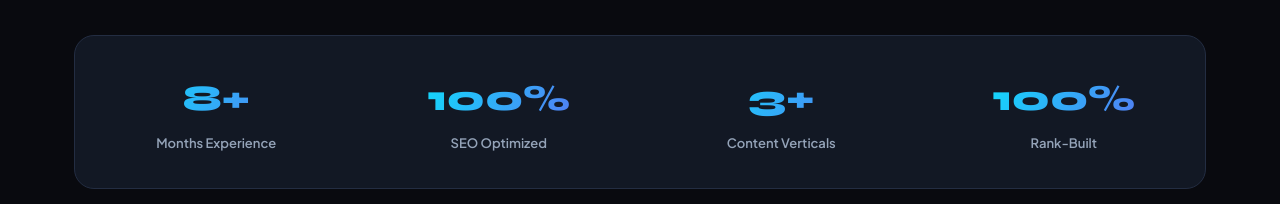
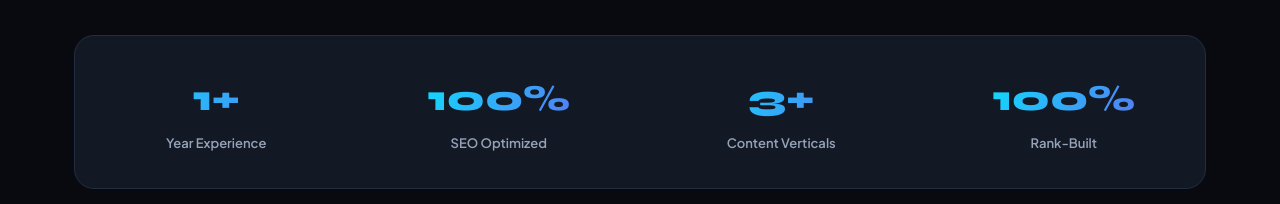
Before and after one commit to tahirulhassan/New, a plain HTML site: page index.html in a window 1280 px wide. Shown: the part 718-922 px from the top of the page. Drawn offline with Linux system fonts and the light colour scheme.

Commit message:
Updated experence

```diff
--- a/index.html
+++ b/index.html
@@ -1,3 +1,9 @@
+<!--
+ Author: {{author}}
+ Created: 2026-08-28 10:51:08
+ Modified: 2026-11-17 07:23:00
+ Filename: index.html
+-->
 <!DOCTYPE html>
 <html lang="en">
 <head>
@@ -473,7 +479,7 @@
   <section class="stats-ribbon reveal">
     <div class="container">
       <div class="stats-grid solid-card" style="padding:8px; display:grid;">
-        <div class="stat-card"><div class="stat-num" data-target="8" data-suffix="+">0</div><div class="stat-label">Months Experience</div></div>
+        <div class="stat-card"><div class="stat-num" data-target="1 Year" data-suffix="+">0</div><div class="stat-label">Year Experience</div></div>
         <div class="stat-card"><div class="stat-num" data-target="100" data-suffix="%">0</div><div class="stat-label">SEO Optimized</div></div>
         <div class="stat-card"><div class="stat-num" data-target="3" data-suffix="+">0</div><div class="stat-label">Content Verticals</div></div>
         <div class="stat-card"><div class="stat-num" data-target="100" data-suffix="%">0</div><div class="stat-label">Rank-Built</div></div>
```
